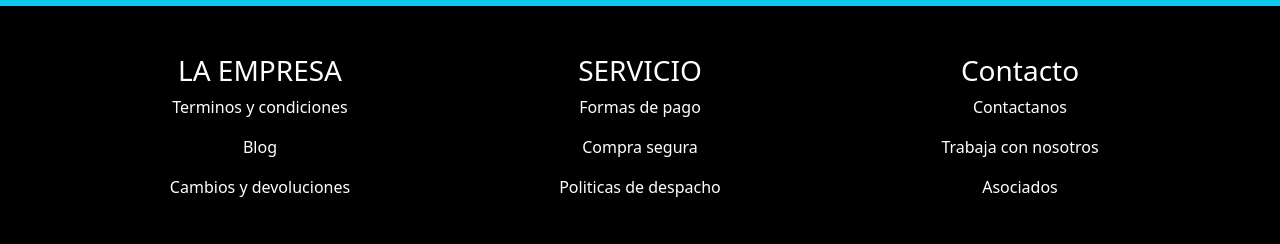
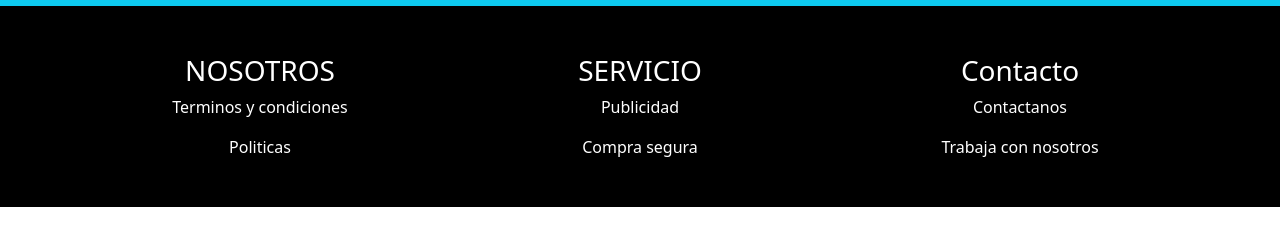
Before and after one commit to Fernandojmo/diariomural, a React (Create React App) app: page / in a window 1280 px wide. Shown: the part 1779-2023 px from the top of the page. After the commit the page ends 1986 px from the top, so only its background shows below. Built offline with nearby package versions, Linux system fonts and the light colour scheme.

Commit message:
se corrige disposicion de texto de inicio

```diff
--- a/src/components/Footer.jsx
+++ b/src/components/Footer.jsx
@@ -28,16 +28,13 @@ const Footer = () => {
                     <Col xs={12} sm={6} md={4}>
                         <ul className='m-4 list-unstyled'>
                             <li>
-                                <h3>LA EMPRESA</h3>
+                                <h3>NOSOTROS</h3>
                             </li>
                             <li>
                                 <p>Terminos y condiciones</p>
                             </li>
                             <li>
-                                <p>Blog</p>
-                            </li>
-                            <li>
-                                <p>Cambios y devoluciones</p>
+                                <p>Politicas</p>
                             </li>
                         </ul>
                     </Col>
@@ -47,13 +44,10 @@ const Footer = () => {
                                 <h3>SERVICIO</h3>
                             </li>
                             <li>
-                                <p>Formas de pago</p>
+                                <p>Publicidad</p>
                             </li>
                             <li>
                                 <p>Compra segura</p>
-                            </li>
-                            <li>
-                                <p>Politicas de despacho</p>
                             </li>
                         </ul>
                     </Col>
@@ -68,9 +62,6 @@ const Footer = () => {
                             <li>
                                 <p>Trabaja con nosotros</p>
                             </li>
-                            <li>
-                                <p>Asociados</p>
-                            </li>
                         </ul>
                     </Col>
                 </Row>
--- a/src/components/Tarjeta.jsx
+++ b/src/components/Tarjeta.jsx
@@ -59,7 +59,7 @@ const Tarjeta = ({menu , setMenu}) => {
                   {menuFiltrado.map(plato=> (
                     <Col className="d-flex" key={plato.id}>
                       <Card className="border-info text-center flex-fill">
-                          <Card.Header><Card.Subtitle>Organiza: {plato.organiza}</Card.Subtitle></Card.Header>
+                          <CardHeader><Card.Subtitle>Organiza: {plato.organiza}</Card.Subtitle></CardHeader>
                           <Ratio key={'21x9'} aspectRatio={'21x9'}>
                             <div><Card.Img variant="top" src={plato.image} style={{ height: '150px', objectFit: 'cover' }} /></div>
                           </Ratio>
--- a/src/pages/Inicio/Inicio.jsx
+++ b/src/pages/Inicio/Inicio.jsx
@@ -48,8 +48,8 @@ const Inicio = () => {
 
       </div>
       <div className='container'>
-        <Row className='row'>
-          <Col md={12} lg={6}>
+        <Row className='row d-flex justify-content-center align-items-center'>
+          <Col md={12} lg={6}  >
             <Ratio key={'1x1'} aspectRatio={'1x1'}>
               <Image
               className="w-100 p-4 m-2"
@@ -58,7 +58,7 @@ const Inicio = () => {
               />
             </Ratio>
           </Col>
-          <Col md={12} lg={6}>
+          <Col md={12} lg={6} className=''>
             <h2 className='text-center m-2 p-2'>
             Descripción general del diario mural.
             </h2>
@@ -74,7 +74,7 @@ const Inicio = () => {
         </Row>
       </div>
       <div className='container'>
-        <Row className='row'>
+        <Row className='row d-flex justify-content-center align-items-center'>
           <Col md={12} lg={6}>
               <h2 className='text-center m-2 p-2'>
                 Quienes somos
```
